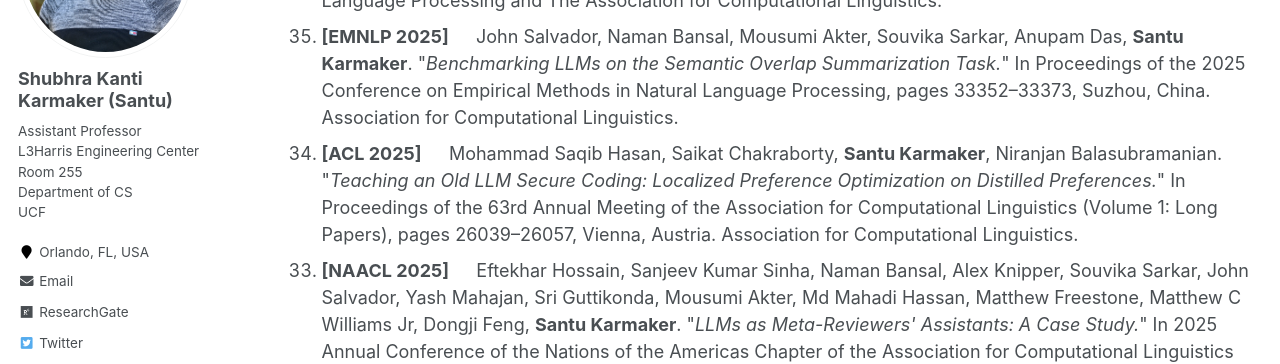
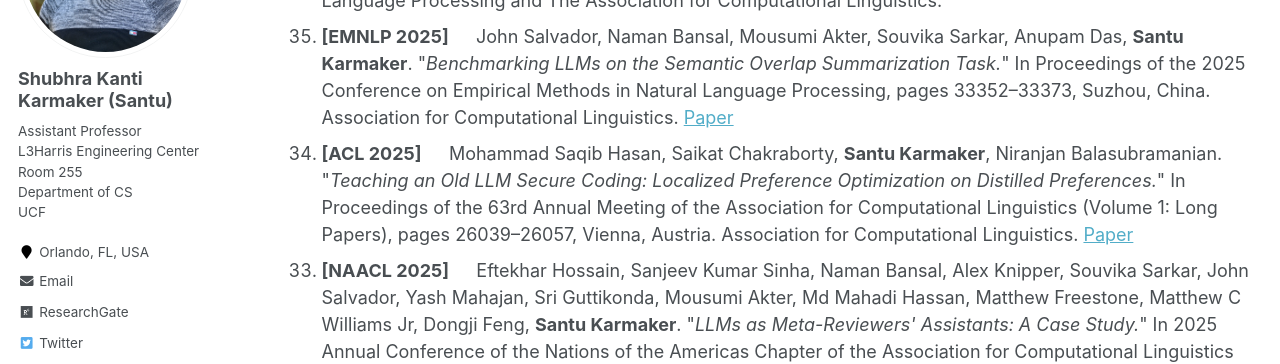
Before and after one commit to karmake2/karmake2.github.io, a Jekyll site: the page built from _pages/publications.md, in a window 1280 px wide and 900 px high, scrolled down 330 px. Shown: the part 153-517 px from the top of the window. Built offline with Jekyll 4.4.1, drawn with Linux system fonts in a browser that asks for light colours.

Commit message:
Update publications.md

```diff
--- a/_pages/publications.md
+++ b/_pages/publications.md
@@ -20,18 +20,18 @@ author_profile: true
 
 <li> <b>[AACL 2025] &emsp;</b> Yash Mahajan, Matthew Freestone, Naman Bansal, Sathyanarayanan N. Aakur, <b>Santu Karmaker</b>. "<i>Revisiting Word Embeddings in the LLM Era.</i>" In Proceedings of the 14th International Joint Conference on Natural Language Processing and the 4th Conference of the Asia-Pacific Chapter of the Association for Computational Linguistics, pages 2686–2717, Mumbai, India. The Asian Federation of Natural Language Processing and The Association for Computational Linguistics.</li>
 
-<li> <b>[EMNLP 2025] &emsp;</b> John Salvador, Naman Bansal, Mousumi Akter, Souvika Sarkar, Anupam Das, <b>Santu Karmaker</b>. "<i>Benchmarking LLMs on the Semantic Overlap Summarization Task.</i>" In Proceedings of the 2025 Conference on Empirical Methods in Natural Language Processing, pages 33352–33373, Suzhou, China. Association for Computational Linguistics.</li>
+<li> <b>[EMNLP 2025] &emsp;</b> John Salvador, Naman Bansal, Mousumi Akter, Souvika Sarkar, Anupam Das, <b>Santu Karmaker</b>. "<i>Benchmarking LLMs on the Semantic Overlap Summarization Task.</i>" In Proceedings of the 2025 Conference on Empirical Methods in Natural Language Processing, pages 33352–33373, Suzhou, China. Association for Computational Linguistics. <a href="https://aclanthology.org/2025.emnlp-main.1692/">Paper</a></li>
 
-<li> <b>[ACL 2025] &emsp;</b> Mohammad Saqib Hasan, Saikat Chakraborty, <b>Santu Karmaker</b>, Niranjan Balasubramanian. "<i>Teaching an Old LLM Secure Coding: Localized Preference Optimization on Distilled Preferences.</i>" In Proceedings of the 63rd Annual Meeting of the Association for Computational Linguistics (Volume 1: Long Papers), pages 26039–26057, Vienna, Austria. Association for Computational Linguistics.</li>
+<li> <b>[ACL 2025] &emsp;</b> Mohammad Saqib Hasan, Saikat Chakraborty, <b>Santu Karmaker</b>, Niranjan Balasubramanian. "<i>Teaching an Old LLM Secure Coding: Localized Preference Optimization on Distilled Preferences.</i>" In Proceedings of the 63rd Annual Meeting of the Association for Computational Linguistics (Volume 1: Long Papers), pages 26039–26057, Vienna, Austria. Association for Computational Linguistics. <a href="https://aclanthology.org/2025.acl-long.1263/">Paper</a></li>
 
 <li> <b>[NAACL 2025] &emsp;</b> Eftekhar Hossain, Sanjeev Kumar Sinha, Naman Bansal, Alex Knipper, Souvika Sarkar, John Salvador, Yash Mahajan, Sri Guttikonda, Mousumi Akter, Md Mahadi Hassan, Matthew Freestone, Matthew C Williams Jr, Dongji Feng, <b>Santu Karmaker</b>. "<i>LLMs as Meta-Reviewers' Assistants: A Case Study.</i>" In 2025 Annual Conference of the Nations of the Americas Chapter of the Association for Computational Linguistics (NAACL), pages: To Appear,
-Albuquerque, New Mexico, USA. <a href="https://arxiv.org/abs/2402.15589">Paper</a></li>
+Albuquerque, New Mexico, USA. <a href="https://aclanthology.org/2025.naacl-long.395/">Paper</a></li>
 
-<li> <b>[EMNLP 2024 (Findings)] &emsp;</b> Yash Mahajan, Naman Bansal, Eduardo Blanco, <b>Santu Karmaker</b>. "<i>ALIGN-SIM: A Task-Free Test Bed for Evaluating and Interpreting Sentence Embeddings through Semantic Similarity Alignment.</i>" In Findings of the Association for Computational Linguistics: EMNLP 2024, pages 7393–7428, Miami, Florida, USA. <a href="https://arxiv.org/abs/2309.03747">Paper</a></li>
+<li> <b>[EMNLP 2024 (Findings)] &emsp;</b> Yash Mahajan, Naman Bansal, Eduardo Blanco, <b>Santu Karmaker</b>. "<i>ALIGN-SIM: A Task-Free Test Bed for Evaluating and Interpreting Sentence Embeddings through Semantic Similarity Alignment.</i>" In Findings of the Association for Computational Linguistics: EMNLP 2024, pages 7393–7428, Miami, Florida, USA. <a href="https://aclanthology.org/2024.findings-emnlp.436/">Paper</a></li>
 
 <li> <b>[FSE 2024] &emsp;</b> Md. Mahadi Hassan, John Salvador, <b>Shubhra Kanti Karmaker Santu</b>, Akond Rahman. "<i>State Reconciliation Defects in Infrastructure as Code.</i>" In ACM International Conference on the Foundations of Software Engineering (FSE), 2024. <a href="https://dl.acm.org/doi/pdf/10.1145/3660790">Paper</a></li>
 
-<li> <b>[TMLR 2024] &emsp;</b> Md. Mahadi Hassan, Alex Knipper, <b>Shubhra Kanti Karmaker Santu</b>. "<i>Introducing 'Forecast Utterance' for Conversational Data Science.</i>" In Transactions on Machine Learning Research (To appear). <a href="https://arxiv.org/abs/2309.03877">Paper</a></li>
+<li> <b>[TMLR 2024] &emsp;</b> Md. Mahadi Hassan, Alex Knipper, <b>Shubhra Kanti Karmaker Santu</b>. "<i>Introducing 'Forecast Utterance' for Conversational Data Science.</i>" In Transactions on Machine Learning Research (To appear). <a href="https://openreview.net/forum?id=H2EeStRTQn">Paper</a></li>
 
 <li> <b>[L@S 2024] &emsp;</b> Effat Farhana, Souvika Sarkar, Ralph Knipper, Indrani Dey, Hari Narayanan, Sadhana Puntambekar, <b>Shubhra (Santu) K. Karmaker</b>.
 "<i>SimPal: Towards a Meta-Conversational Framework to Understand Teacher's Instructional Goals for K-12 Physics.</i>" In ACM Learning@Scale 2024: 461-465. <a href="https://dl.acm.org/doi/pdf/10.1145/3657604.3664695">Paper</a></li>
```
